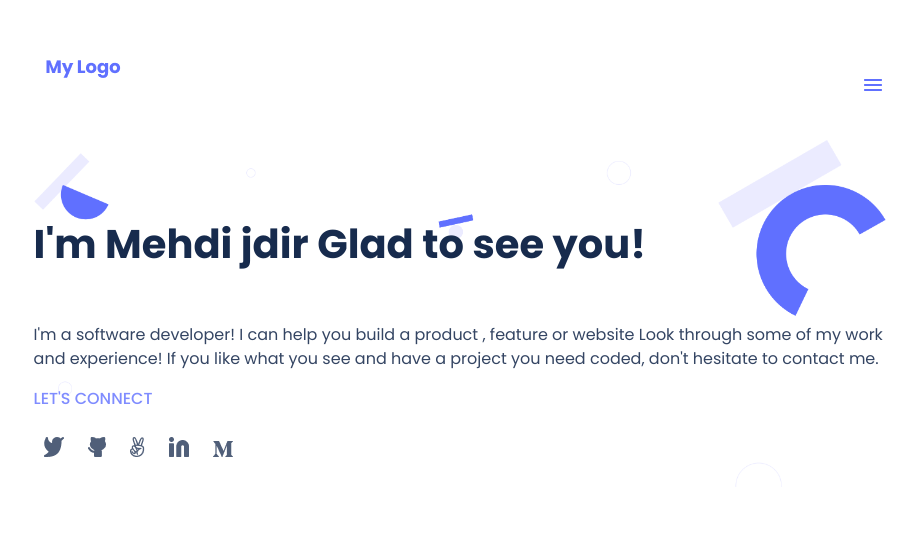
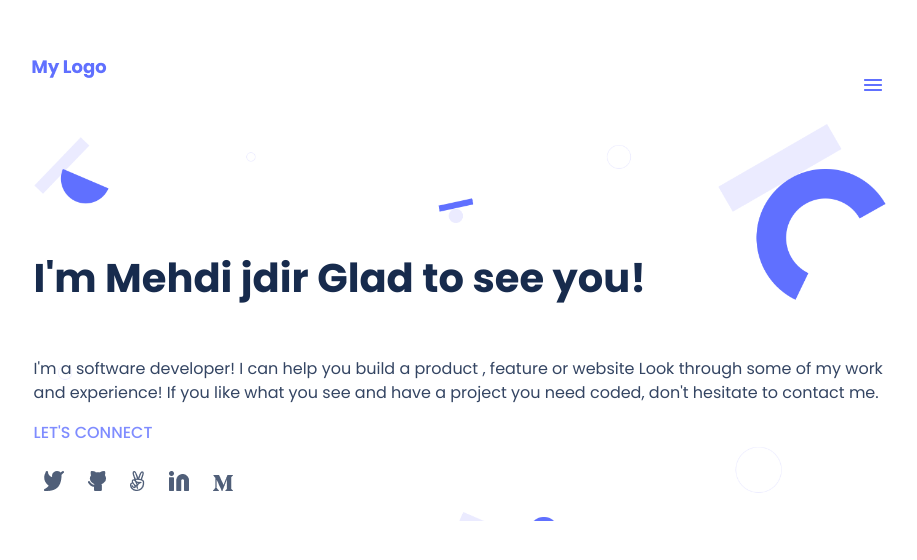
Before and after one commit to medijdir/portfolio_project, a website: page index.html in a window 1280 px wide. Shown: the part 160-720 px from the top of the page, without its empty margins (176-1093 px from the left). Drawn offline with Linux system fonts and the light colour scheme.

Commit message:
Apdate CSS file

```diff
--- a/style.css
+++ b/style.css
@@ -21,7 +21,7 @@
   display: flex;
   flex-direction: row;
   justify-content: space-between;
-  margin: 24px 12px 0 24px;
+  margin: 24px 12px 0 10px;
   padding: 0;
 }
 
@@ -30,11 +30,12 @@
   background-size: 25%;
   background-size: cover;
   background-repeat: no-repeat;
-  margin: 24px 12px 0 12px;
+  margin: 8px 12px 0 12px;
   padding-top: 25px;
 }
 
 .presentation {
+  padding-top: 50px;
   font-family: Poppins, sans-serif;
   font-weight: bold;
   font-size: 40px;
```
Also changed, not shown: README.md.
